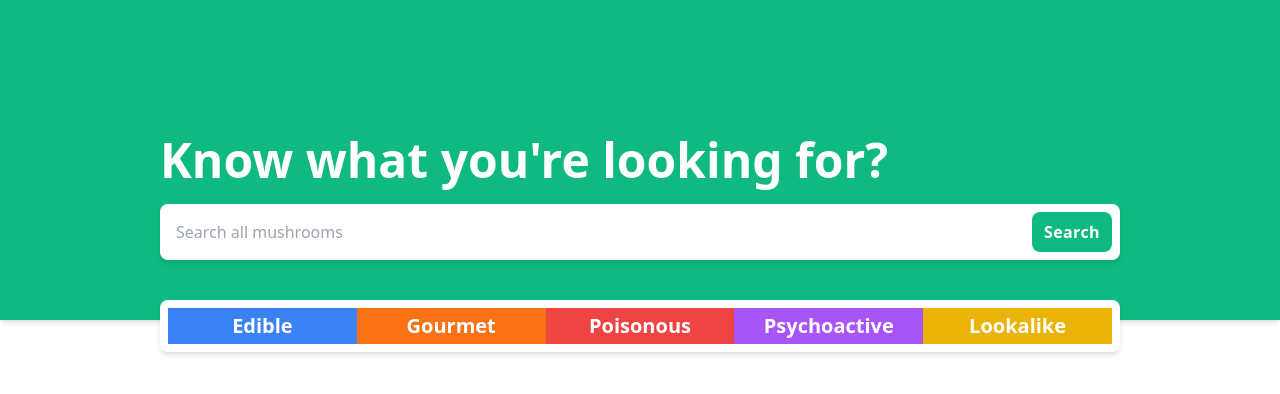
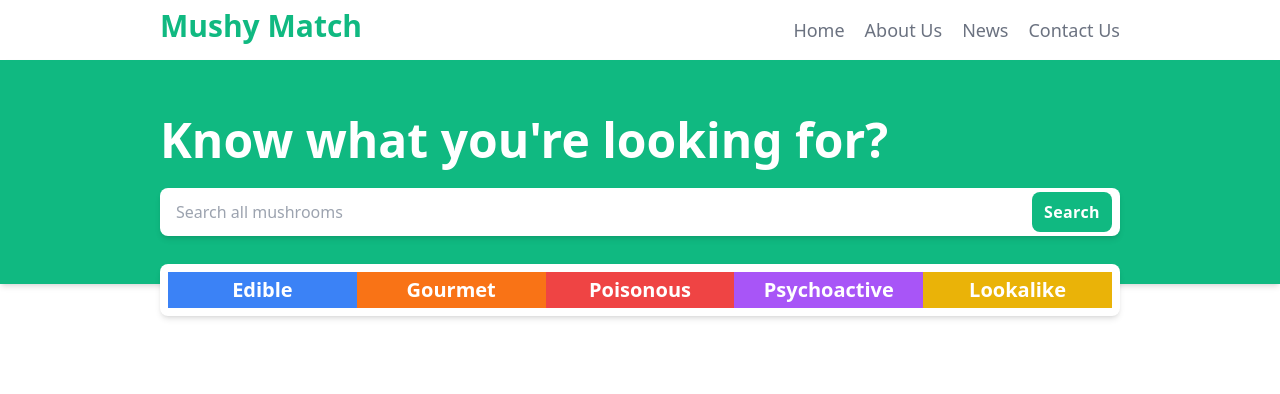
Before and after one commit to kloudsoft91/mushroom_db_app, a Nuxt app: page / in a window 1280 px wide. Shown: the top 394 px of the page. Built offline with nearby package versions, Linux system fonts and the light colour scheme.

Commit message:
Added HeaderBar, added tablet responsive ui

```diff
--- a/assets/css/tailwind.css
+++ b/assets/css/tailwind.css
@@ -10,6 +10,7 @@
     @screen tablet {
         .button {
             @apply text-base;
+            @apply rounded-none;
         }
     }
 
--- a/components/HeaderBar.vue
+++ b/components/HeaderBar.vue
@@ -1,131 +1,19 @@
 <template>
-    <header class="bg-white">
-      <nav class="mx-auto flex max-w-7xl items-center justify-between p-2 lg:px-8" aria-label="Global">
-        <div class="flex lg:flex-1">
-          <a href="#" class="-m-1.5 p-1.5">
-            <span class="sr-only">Mushy Match</span>
-            <img class="h-8 w-auto" src="https://tailwindui.com/img/logos/mark.svg?color=indigo&shade=600" alt="" />
-          </a>
+    <header class="hidden tablet:hidden desktop:block bg-white content-center">
+      <nav class="flex flex-col text-center content-center sm:flex-row sm:text-left sm:justify-between py-2 w-3/4 m-auto">
+        <div class="mb-2 flex flex-row self-center">
+            <h1 class="font-semibold text-emerald-500 text-lg tablet:text-xl desktop:text-3xl">Mushy Match</h1>
         </div>
-        <div class="flex lg:hidden">
-          <button type="button" class="-m-2.5 inline-flex items-center justify-center rounded-md p-2.5 text-gray-700" @click="mobileMenuOpen = true">
-            <span class="sr-only">Open main menu</span>
-            <Bars3Icon class="h-6 w-6" aria-hidden="true" />
-          </button>
+        <div class="sm:mb-0 self-center">
+          <a ref class="ml-5 text-gray-500 text-lg">Home</a>
+          <a ref class="ml-5 text-gray-500 text-lg">About Us</a>
+          <a ref class="ml-5 text-gray-500 text-lg">News</a>
+          <a ref class="ml-5 text-gray-500 text-lg">Contact Us</a>
         </div>
-        <PopoverGroup class="hidden lg:flex lg:gap-x-12">
-          <Popover class="relative">
-            <PopoverButton class="flex items-center gap-x-1 text-sm font-semibold leading-6 text-stone-400">
-              Product
-              <ChevronDownIcon class="h-5 w-5 flex-none text-gray-400" aria-hidden="true" />
-            </PopoverButton>
-
-            <transition enter-active-class="transition ease-out duration-200" enter-from-class="opacity-0 translate-y-1" enter-to-class="opacity-100 translate-y-0" leave-active-class="transition ease-in duration-150" leave-from-class="opacity-100 translate-y-0" leave-to-class="opacity-0 translate-y-1">
-              <PopoverPanel class="absolute -left-8 top-full z-10 mt-3 w-screen max-w-md overflow-hidden rounded-3xl bg-white shadow-lg ring-1 ring-gray-900/5">
-                <div class="p-4">
-                  <div v-for="item in products" :key="item.name" class="group relative flex items-center gap-x-6 rounded-lg p-4 text-sm leading-6 hover:bg-gray-50">
-                    <div class="flex h-11 w-11 flex-none items-center justify-center rounded-lg bg-gray-50 group-hover:bg-white">
-                      <component :is="item.icon" class="h-6 w-6 text-gray-600 group-hover:text-indigo-600" aria-hidden="true" />
-                    </div>
-                    <div class="flex-auto">
-                      <a :href="item.href" class="block font-semibold text-gray-900">
-                        {{ item.name }}
-                        <span class="absolute inset-0" />
-                      </a>
-                      <p class="mt-1 text-gray-600">{{ item.description }}</p>
-                    </div>
-                  </div>
-                </div>
-                <div class="grid grid-cols-2 divide-x divide-gray-900/5 bg-gray-50">
-                  <a v-for="item in callsToAction" :key="item.name" :href="item.href" class="flex items-center justify-center gap-x-2.5 p-3 text-sm font-semibold leading-6 text-gray-900 hover:bg-gray-100">
-                    <component :is="item.icon" class="h-5 w-5 flex-none text-gray-400" aria-hidden="true" />
-                    {{ item.name }}
-                  </a>
-                </div>
-              </PopoverPanel>
-            </transition>
-          </Popover>
-
-          <a href="#" class="text-sm font-semibold leading-6 text-stone-400">News</a>
-          <a href="#" class="text-sm font-semibold leading-6 text-stone-400">About Us</a>
-          <a href="#" class="text-sm font-semibold leading-6 text-stone-400">Contact</a>
-        </PopoverGroup>
       </nav>
-      <Dialog as="div" class="lg:hidden" @close="mobileMenuOpen = false" :open="mobileMenuOpen">
-        <div class="fixed inset-0 z-10" />
-        <DialogPanel class="fixed inset-y-0 right-0 z-10 w-full overflow-y-auto bg-white px-6 py-6 sm:max-w-sm sm:ring-1 sm:ring-gray-900/10">
-          <div class="flex items-center justify-between">
-            <a href="#" class="-m-1.5 p-1.5">
-              <span class="sr-only">Your Company</span>
-              <img class="h-8 w-auto" src="https://tailwindui.com/img/logos/mark.svg?color=indigo&shade=600" alt="" />
-            </a>
-            <button type="button" class="-m-2.5 rounded-md p-2.5 text-gray-700" @click="mobileMenuOpen = false">
-              <span class="sr-only">Close menu</span>
-              <XMarkIcon class="h-6 w-6" aria-hidden="true" />
-            </button>
-          </div>
-          <div class="mt-6 flow-root">
-            <div class="-my-6 divide-y divide-gray-500/10">
-              <div class="space-y-2 py-6">
-                <Disclosure as="div" class="-mx-3" v-slot="{ open }">
-                  <DisclosureButton class="flex w-full items-center justify-between rounded-lg py-2 pl-3 pr-3.5 text-base font-semibold leading-7 text-gray-900 hover:bg-gray-50">
-                    Product
-                    <ChevronDownIcon :class="[open ? 'rotate-180' : '', 'h-5 w-5 flex-none']" aria-hidden="true" />
-                  </DisclosureButton>
-                  <DisclosurePanel class="mt-2 space-y-2">
-                    <DisclosureButton v-for="item in [...products, ...callsToAction]" :key="item.name" as="a" :href="item.href" class="block rounded-lg py-2 pl-6 pr-3 text-sm font-semibold leading-7 text-gray-900 hover:bg-gray-50">{{ item.name }}</DisclosureButton>
-                  </DisclosurePanel>
-                </Disclosure>
-                <a href="#" class="-mx-3 block rounded-lg px-3 py-2 text-base font-semibold leading-7 text-gray-900 hover:bg-gray-50">Features</a>
-                <a href="#" class="-mx-3 block rounded-lg px-3 py-2 text-base font-semibold leading-7 text-gray-900 hover:bg-gray-50">Marketplace</a>
-                <a href="#" class="-mx-3 block rounded-lg px-3 py-2 text-base font-semibold leading-7 text-gray-900 hover:bg-gray-50">Company</a>
-              </div>
-            </div>
-          </div>
-        </DialogPanel>
-      </Dialog>
     </header>
   </template>
 
   <script setup>
-  import { ref } from 'vue'
-  import {
-    Dialog,
-    DialogPanel,
-    Disclosure,
-    DisclosureButton,
-    DisclosurePanel,
-    Popover,
-    PopoverButton,
-    PopoverGroup,
-    PopoverPanel,
-  } from '@headlessui/vue'
-  import {
-    ArrowPathIcon,
-    Bars3Icon,
-    ChartPieIcon,
-    CursorArrowRaysIcon,
-    FingerPrintIcon,
-    SquaresPlusIcon,
-    XMarkIcon,
-  } from '@heroicons/vue/24/outline'
-  import { ChevronDownIcon, PhoneIcon, PlayCircleIcon } from '@heroicons/vue/20/solid'
 
-  const products = [
-
-
-    { name: 'Analytics', description: 'Get a better understanding of your traffic', href: '#', icon: ChartPieIcon },
-    { name: 'Engagement', description: 'Speak directly to your customers', href: '#', icon: CursorArrowRaysIcon },
-    { name: 'Security', description: 'Your customers’ data will be safe and secure', href: '#', icon: FingerPrintIcon },
-    { name: 'Integrations', description: 'Connect with third-party tools', href: '#', icon: SquaresPlusIcon },
-    { name: 'Automations', description: 'Build strategic funnels that will convert', href: '#', icon: ArrowPathIcon },
-  ]
-  const callsToAction = [
-
-
-    { name: 'Watch demo', href: '#', icon: PlayCircleIcon },
-    { name: 'Contact sales', href: '#', icon: PhoneIcon },
-  ]
-
-  const mobileMenuOpen = ref(false)
   </script>
--- a/components/NavigationBar.vue
+++ b/components/NavigationBar.vue
@@ -4,19 +4,19 @@
   <!--Mobile + Tablet + Desktop-->
 <div class=" bg-gray-100" >
     <!--Main banner-->
-    <div class=" bg-emerald-500 relative py-14 tablet:py-16 desktop:py-40 shadow-md">
-        <h1 class="flex w-11/12 desktop:w-3/4 absolute left-0 right-0 mx-auto tablet:mt-2 desktop:-mt-6 font-bold text-white text-lg tablet:text-xl desktop:text-5xl">Know what you're looking for?</h1>
+    <div class=" bg-emerald-500 relative py-14 tablet:py-24 desktop:py-28 shadow-md">
+        <h1 class="flex w-11/12 desktop:w-3/4 absolute left-0 right-0 mx-auto tablet:-mt-8 desktop:-mt-14 font-bold text-white text-lg tablet:text-2xl desktop:text-5xl">Know what you're looking for?</h1>
         <!--Search Bar-->
-        <div class="flex w-11/12 desktop:w-3/4 absolute left-0 right-0 mx-auto mt-9 tablet:mt-11 shadow-md bg-white rounded-lg px-2 py-1 ">
+        <div class="flex w-11/12 desktop:w-3/4 absolute left-0 right-0 mx-auto mt-9 tablet:mt-4 desktop:mt-4 shadow-md bg-white rounded-lg px-2 py-1 tablet:py-0 tablet:px-2">
             <input class="text-sm tablet:text-base text-gray-400 flex-grow outline-none px-1 tablet:px-2" type="text" placeholder="Search all mushrooms" />
             <div class="flex py-1 rounded-lg">
-              <button class="bg-emerald-500 text-white text-sm tablet:text-base rounded-lg px-3 py-1 tablet:px-2 tablet:py-2 desktop:px-3 desktop:py-2 font-thin desktop:font-semibold desktop:tracking-wide">Search</button>
+              <button class="bg-emerald-500 text-white text-sm tablet:text-base rounded-lg px-3 py-1 tablet:px-2 tablet:py-1 desktop:px-3 desktop:py-2 font-thin desktop:font-semibold desktop:tracking-wide">Search</button>
             </div>
           </div>
       </div>
       <!--Button Bar / Quick Links (Custom style in tailwind.css file)-->
-      <div class="desktop:bg-white rounded-lg w-11/12 desktop:w-3/4 desktop:p-2 absolute left-0 right-0 mx-auto mt-6 tablet:mt-9 desktop:-mt-5 desktop:shadow-md">
-        <div class="flex flex-wrap gap-2 desktop:gap-0 p-2 desktop:p-0 w-full">
+      <div class="tablet:bg-white desktop:bg-white rounded-lg w-11/12 desktop:w-3/4 desktop:p-2 absolute left-0 right-0 mx-auto mt-6 tablet:-mt-6 desktop:-mt-5 tablet:shadow-md desktop:shadow-md">
+        <div class="flex flex-wrap gap-2 desktop:gap-0 tablet:gap-0 p-2 desktop:p-0 tablet:p-2 w-full">
           <button class="button bg-blue-500">Edible</button>
           <button class="button bg-orange-500 ">Gourmet</button>
           <button class="button bg-red-500">Poisonous</button>
--- a/pages/index.vue
+++ b/pages/index.vue
@@ -1,6 +1,6 @@
 <template>
+  <HeaderBar />
   <NavigationBar />
-
   </template>
 
   <script setup>
```
